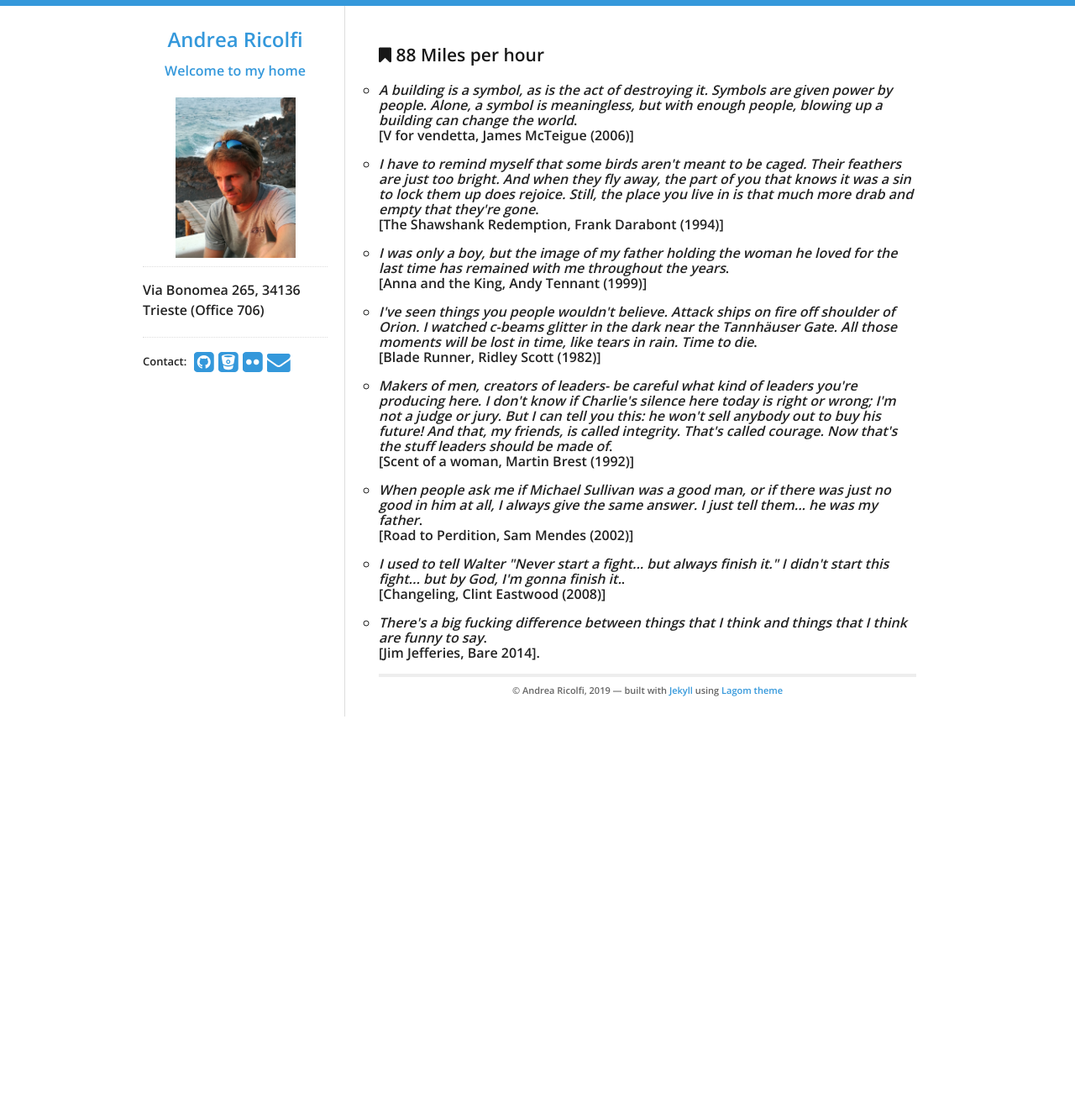
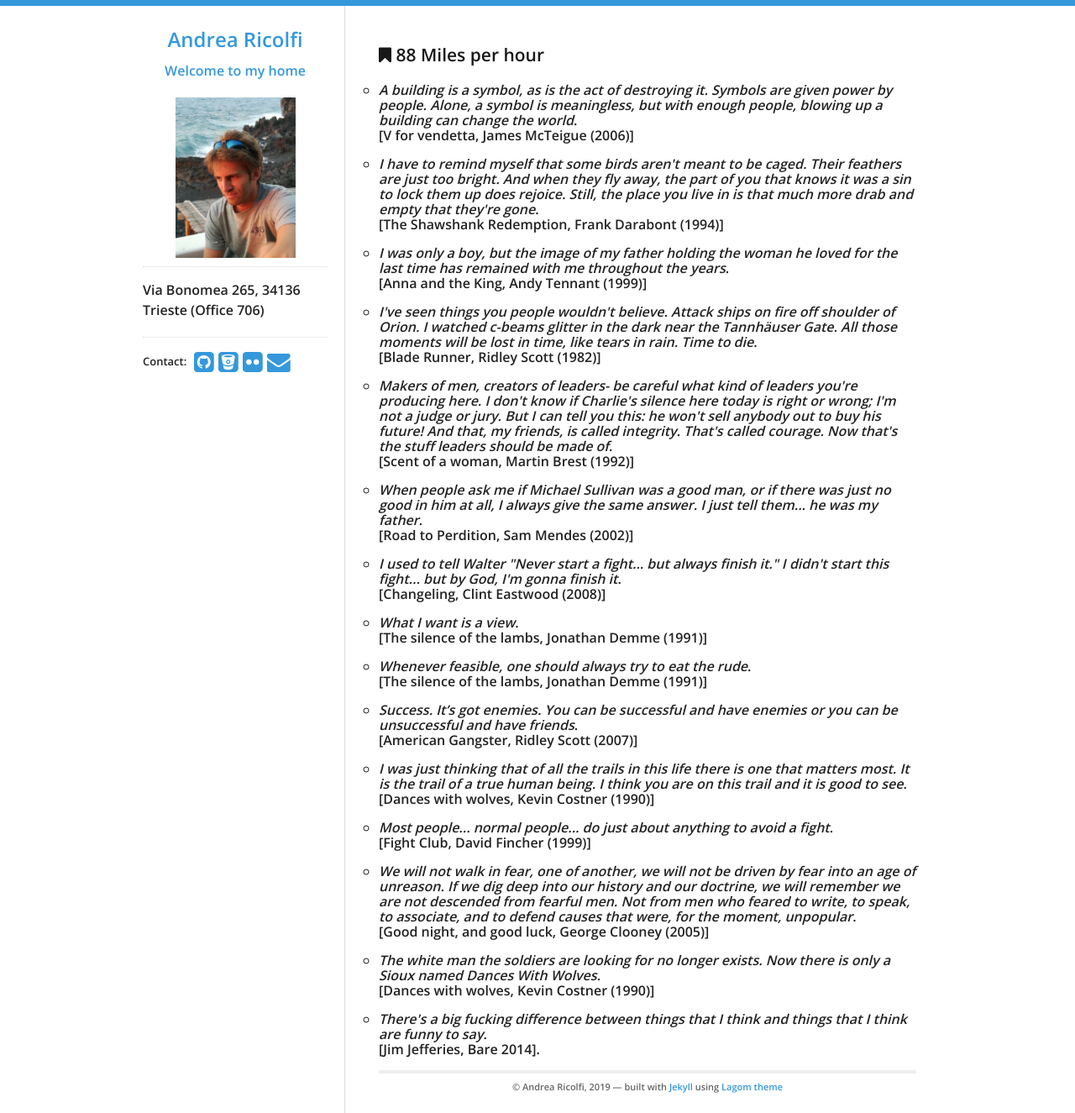
Before and after one commit to atricolfi/atricolfi.github.io, a Jekyll site: the page built from Quotes.html, in a window 1280 px wide. Shown: the whole page at 84% size. Built offline with Jekyll 4.4.1, drawn with Linux system fonts in a browser that asks for light colours; before the commit the page ends 907 px from its top, so only the background shows below that.

Commit message:
Update Quotes.html

```diff
--- a/Quotes.html
+++ b/Quotes.html
@@ -56,11 +56,66 @@
     <ul style="list-style-type:circle">
 <li><em>
   I used to tell Walter "Never start a fight... but always finish it." I didn't start
-  this fight... but by God, I'm gonna finish it.</em>.<br>
+  this fight... but by God, I'm gonna finish it</em>.<br>
   [Changeling, Clint Eastwood (2008)]
    </ul>
 
 
+      <ul style="list-style-type:circle">
+<li><em>
+  What I want is a view</em>.<br>
+  [The silence of the lambs, Jonathan Demme (1991)]
+   </ul>
+
+
+        <ul style="list-style-type:circle">
+<li><em>
+  Whenever feasible, one should always try to eat the rude</em>.<br>
+  [The silence of the lambs, Jonathan Demme (1991)]
+   </ul>
+
+
+       <ul style="list-style-type:circle">
+<li><em>
+  Success. It’s got enemies. You can be successful and have enemies or you can be unsuccessful and have friends</em>.<br>
+  [American Gangster, Ridley Scott (2007)]
+   </ul>
+
+
+
+       <ul style="list-style-type:circle">
+<li><em>
+  I was just thinking that of all the trails in this life there is one that matters most. It is the trail of a true
+  human being. I think you are on this trail and it is good to see</em>.<br>
+  [Dances with wolves, Kevin Costner (1990)]
+   </ul>
+
+
+
+         <ul style="list-style-type:circle">
+<li><em>
+  Most people... normal people... do just about anything to avoid a fight</em>.<br>
+  [Fight Club, David Fincher (1999)]
+   </ul>
+
+
+           <ul style="list-style-type:circle">
+<li><em>
+  We will not walk in fear, one of another, we will not be driven by fear into an age of unreason. If we dig deep
+  into our history and our doctrine, we will remember we are not descended from fearful men.
+  Not from men who feared to write, to speak, to associate, and to defend causes that were, for the moment, unpopular</em>.<br>
+  [Good night, and good luck, George Clooney (2005)]
+   </ul>
+
+
+
+
+
+  <ul style="list-style-type:circle">
+<li><em>
+  The white man the soldiers are looking for no longer exists. Now there is only a Sioux named Dances With Wolves</em>.<br>
+  [Dances with wolves, Kevin Costner (1990)]
+   </ul>
 
 
 
```
